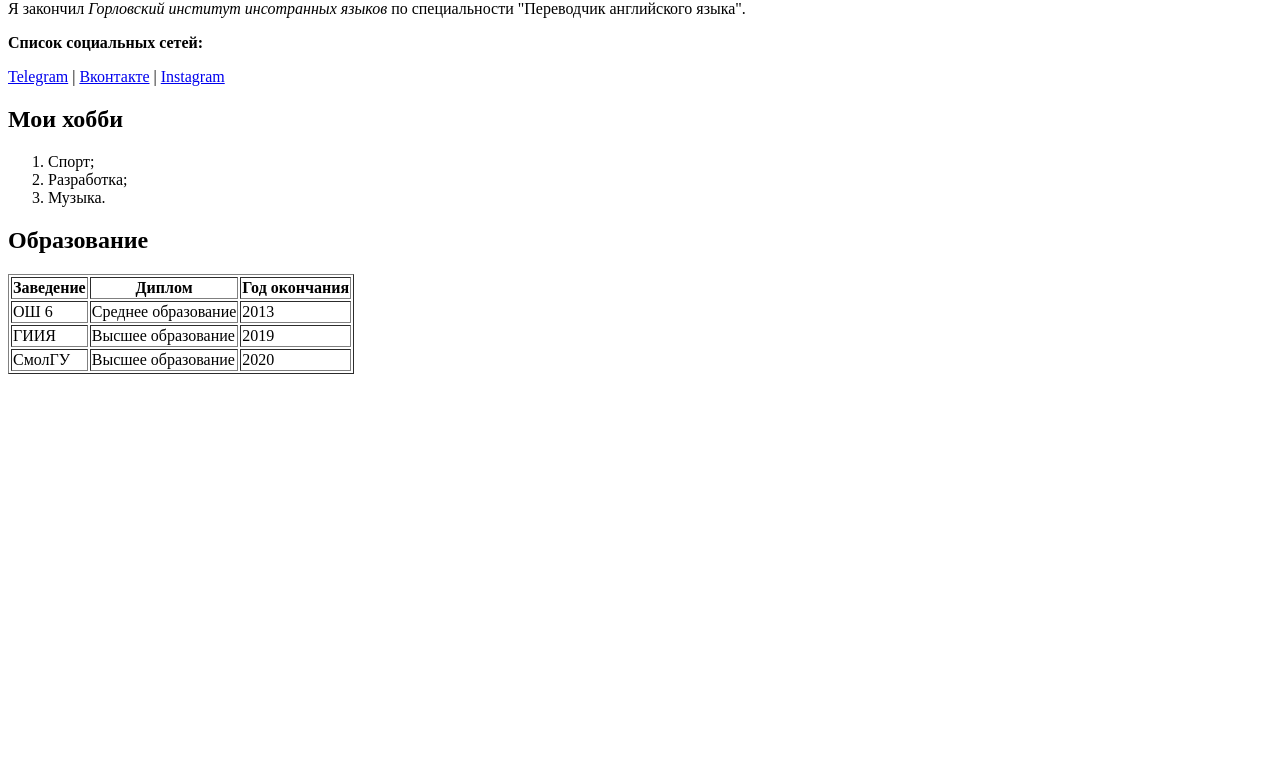
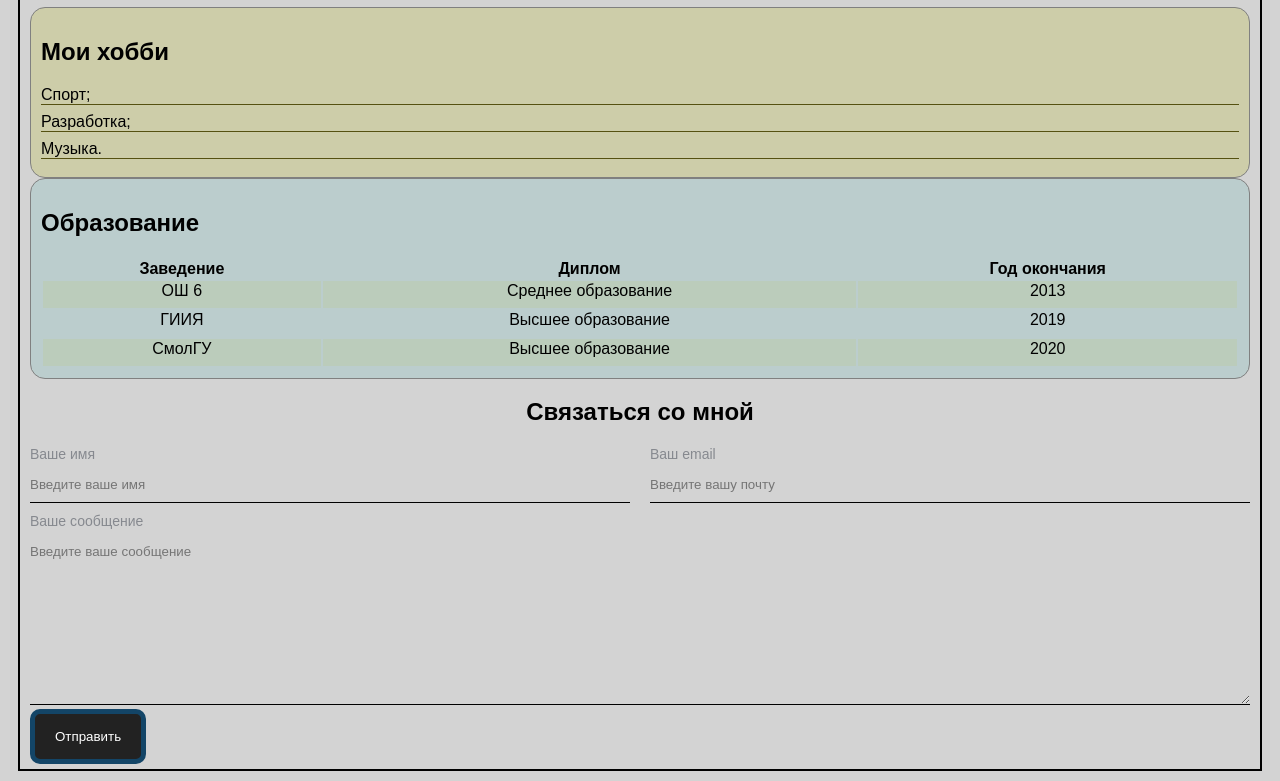
Before and after one commit to Gaidar22/resume, a plain HTML site: page myfirstproject/index.html in a window 1280 px wide. Shown: the part 426-1207 px from the top of the page. Before the commit the page ends 808 px from the top, so only its background shows below. Drawn offline with Linux system fonts and the light colour scheme.

Commit message:
add styles 2

```diff
--- /dev/null
+++ b/myfirstproject/css/style.css
@@ -0,0 +1,171 @@
+@import url('https://fonts.googleapis.com/css2?family=Noto+Sans:ital@1&family=Roboto&display=swap');
+
+body {
+	font-family: 'Noto', sans-serif;
+	font-size: 16px;
+	font-weight: normal;
+	background: lightgrey;
+}
+
+.header {
+	border: 1px solid grey;
+	border-radius: 15px;
+	padding: 10px;
+}
+
+img {
+	box-shadow: 4px 4px 14px rgba(0, 0, 0, 0.25);
+}
+
+.info {
+	margin-bottom: 10px;
+	display: flex;
+}
+
+.info p {
+	margin: 40px auto 0;
+}
+
+.info .card-gr, .info .header, .info .card-red{
+	width: 30%;
+	margin-right: 15px;
+}
+
+/*.card-gr {
+	border: 1px solid grey;
+	border-radius: 15px;
+	background: rgba(0, 180, 0, 0.2);
+	margin: 5px;
+	padding: 10px;
+}
+
+.card-red {
+	border: 1px solid grey;
+	border-radius: 15px;
+	background: rgba(180, 0, 0, 0.2);
+	padding: 10px;
+}*/
+
+.hobby-yellow {
+	border: 1px solid grey;
+	border-radius: 15px;
+	background: rgba(180, 180, 0, 0.2);
+	padding: 10px;
+	cursor: pointer;
+}
+
+.hobby-yellow:hover {
+	background: red;
+
+}
+
+.educ-pink {
+	border: 1px solid grey;
+	border-radius: 15px;
+	background: rgba(90, 180, 180, 0.2);
+	margin-bottom: 10px;
+	padding: 10px;
+}
+
+.container {
+	margin: 10px;
+	padding: 5px 10px;
+	border: 2px solid black;
+}
+
+a {
+	color: #333;
+	text-decoration: none;
+}
+
+a:hover {
+	color: orange;
+}
+
+.btn {
+	background: #222;
+	padding: 15px 20px;
+	color: white;
+	border: 5px solid #134567;
+	border-radius: 10px;
+	cursor: pointer;
+	font-family: inherit;
+}
+
+.btn:hover {
+	opacity: 0.7;
+}
+
+.list-hobby {
+	margin: 0;
+	padding: 0;
+	list-style: none;
+}
+
+.list-hobby li {
+	margin-bottom: 8px;
+	border-bottom: 1px solid #555111;
+}
+
+.table-educ {
+	width: 100%;
+}
+
+td {
+	text-align: center;
+	padding-bottom: 8px;
+}
+
+td:hover {
+	background: #345;
+	cursor: pointer;
+}
+
+tr:nth-child(even) {
+	background: #bcb;
+}
+
+.contactinfo {
+	border: 1px solid grey;
+	border-radius: 15px;
+	background: #818181;
+	padding: 10px;
+}
+
+.form h2 {
+	text-align: center;
+}
+
+.form-row {
+	margin-bottom: 10px;
+	display: flex;
+}
+
+.form-row .form-group {
+	/*display: inline-block;*/
+	margin-right: 20px;
+	width: 50%;
+	/*width: calc(50% - 20px);*/
+}
+
+.form-row .form-group:last-child {
+	margin-right: 0px;
+}
+
+.form-group label {
+	display: block;
+	font-size: 14px;
+	color: #86898f;
+}
+
+.form-group input, .form-group textarea {
+	width: 100%;
+	box-sixing: border-box;
+	border: none;
+	background: transparent;
+	border-bottom: 1px solid #000;
+	color: #000;
+	padding: 15px 0 10px;
+	outline: none;
+	font-family: inherit;
+}
--- a/myfirstproject/index.html
+++ b/myfirstproject/index.html
@@ -4,47 +4,46 @@
 	<meta charset="UTF-8">
 	<meta name="viewport" content="width=device-width, initial-scale=1.0">
 	<title>Resume</title>
+	<link rel="stylesheet" href="css/style.css">
 </head>
 	<body>
-	<header>
+	<div class="container">
+		<div class="info">
+			<header class="header">
 				<img src="img/1.jpg" alt="Борис Гайдаржиев" width="300px">
 				<h1>Борис Гайдаржиев</h1>
 			</header>
-	<section>
+			<div class="card-gr">
 				<p>
 					Я начинающий разработчик, который только делает первые шаги в этой сфере. Я хочу освоить новую профессию <strong>Frontend-developer</strong>.
 				</p>
 				<p>
 					Я закончил <em>Горловский институт инсотранных языков</em> по специальности "Переводчик английского языка".
 				</p>
-	</section>
-	<div>
-		<p>
-			<strong>Список социальных сетей:</strong>
-		</p>
+			</div>
+			<div class="card-red">
+				<h2>Список социальных сетей:</h2>
 				<a href="#" target="_blank">Telegram</a> |
 				<a href="#" target="_blank">Вконтакте</a> |
 				<a href="#" target="_blank">Instagram</a>
 			</div>
-	<section>
+		</div>
+		<div class="hobby-yellow">
 			<h2>Мои хобби</h2>
-		<ol>
+			<ol class="list-hobby">
 				<li>Спорт;</li>
 				<li>Разработка;</li>
 				<li>Музыка.</li>
 			</ol>
-	</section>
-	<section>
+		</div>
+		<div class="educ-pink">
 			<h2>Образование</h2>
-		<table border="solid, 3px">
-			<thead>
+			<table class="table-educ">
 					<tr>
 						<th>Заведение</th>
 						<th>Диплом</th>
 						<th>Год окончания</th>
 					</tr>
-			</thead>
-			<tbody>
 					<tr>
 						<td>ОШ 6</td>
 						<td>Среднее образование</td>
@@ -60,8 +59,27 @@
 						<td>Высшее образование</td>
 						<td>2020</td>
 					</tr>
-			</tbody>
 			</table>
-	</section>
+		</div>
+		<form action="#" class="form">
+			<h2>Связаться со мной</h2>
+			<div class="form-row">
+				<div class="username, form-group">
+					<label for="text.name">Ваше имя</label>
+					<input type="text" id="text.name" placeholder="Введите ваше имя">
+				</div>
+				<div class="useremail, form-group" >
+					<label for="inseremail">Ваш email</label>
+					<input type="email"id="inseremail" placeholder="Введите вашу почту">
+				</div>
+			</div>
+			<div class="textinsert, form-group" >
+				<label for="area1">Ваше сообщение</label>
+				<textarea id="area1" cols="30" rows="10" placeholder="Введите ваше сообщение"></textarea>
+				<button type="submit" class="btn">Отправить</button>
+			</div>
+
+		</form>
+		</div>
 </body>
 </html>
```
Lines whose indentation alone changed are shown as unchanged.
